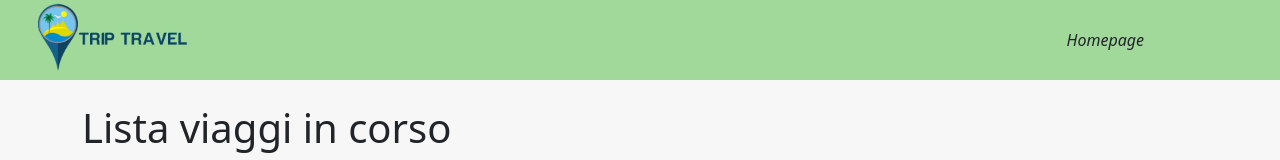
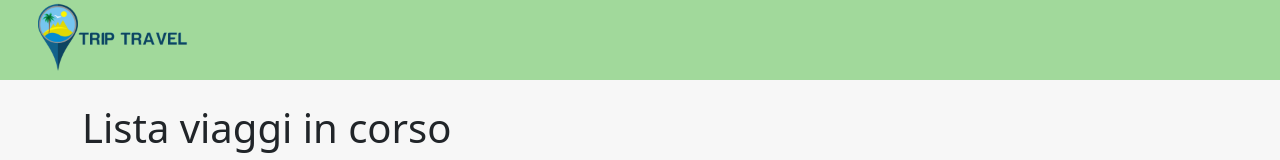
Before and after one commit to saverio-mandarano/bool-raod, a React (Vite) app: page / in a window 1280 px wide. Shown: the top 160 px of the page. Built offline with nearby package versions, Linux system fonts and the light colour scheme.

Commit message:
add navlink display none

```diff
--- a/src/components/MainHeader.jsx
+++ b/src/components/MainHeader.jsx
@@ -1,4 +1,4 @@
-import { Link } from "react-router-dom";
+import { NavLink } from "react-router-dom";
 import headerImg from "../assets/pngegg.png";
 
 function MainHeader() {
@@ -11,9 +11,9 @@ function MainHeader() {
 
 
                 <div className="button-margin">
-                    <Link to={`/`}>
-                        <span className="text-dark"> <i> Homepage </i> </span>
-                    </Link>
+                    <NavLink to={`/`}>
+                        <span className="btn btn-light"> <i> Homepage </i> </span>
+                    </NavLink>
                 </div>
 
             </header>
--- a/src/index.css
+++ b/src/index.css
@@ -22,6 +22,10 @@ body {
 
 .button-margin {
   margin-right: 10%;
+}
+
+.active {
+  display: none;
 }
 
 /* HOMEPAGE */
```
